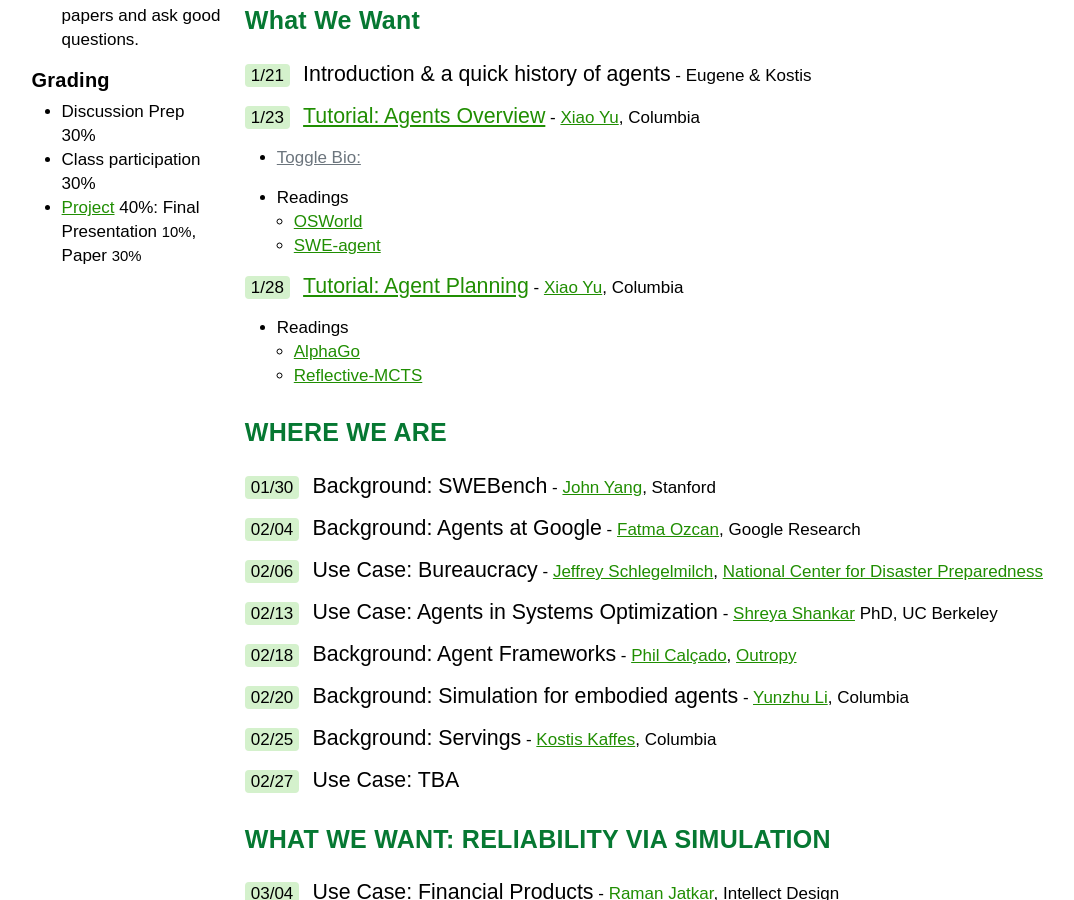
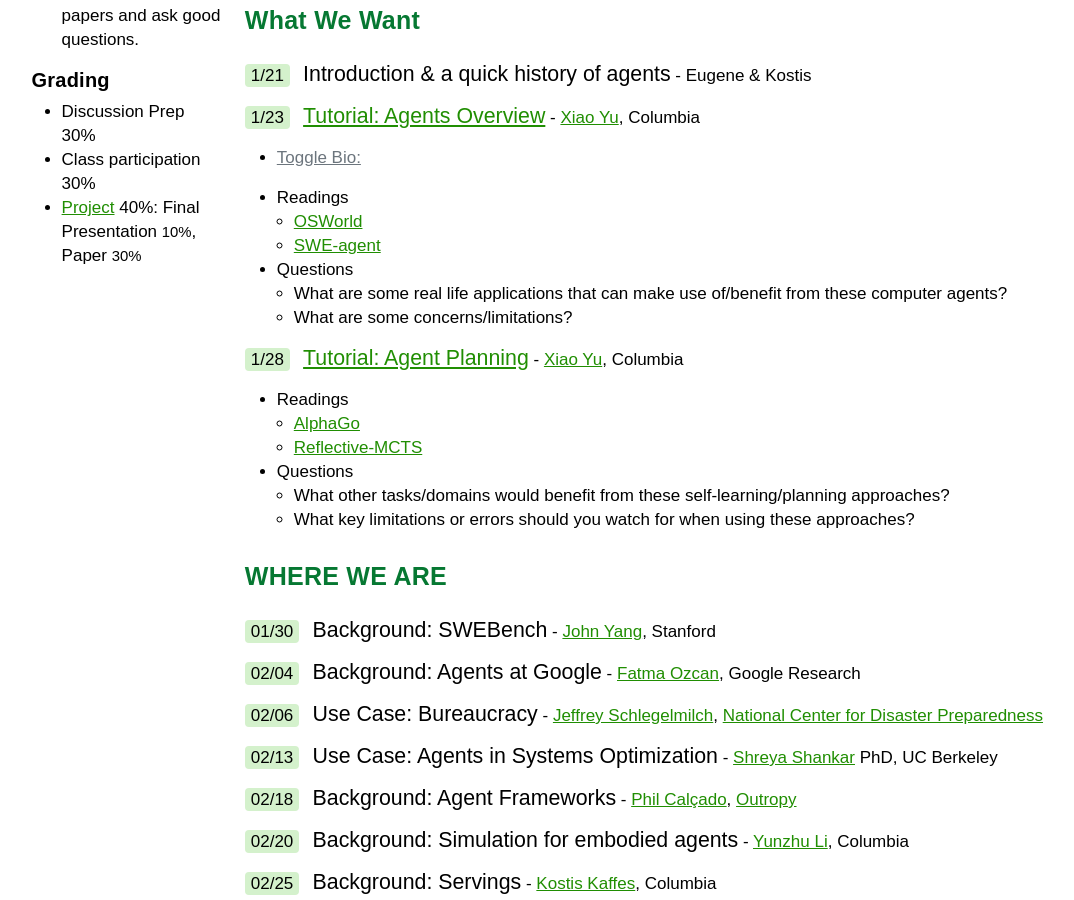
Before and after one commit to w6113/w6113.github.io, a Jekyll site: the page built from index.md, in a window 1280 px wide and 900 px high, scrolled down 955 px. Shown: the whole window, without its empty margins (78-1152 px from the left). Built offline with Jekyll 4.4.1, drawn with Linux system fonts in a browser that asks for light colours.

Commit message:
lazy commit msg

```diff
--- a/index.md
+++ b/index.md
@@ -53,12 +53,20 @@
 * Readings
     * [OSWorld](https://arxiv.org/abs/2404.07972)
     * [SWE-agent](https://arxiv.org/abs/2405.15793)
+* Questions
+    * What are some real life applications that can make use of/benefit from these computer agents?
+    * What are some concerns/limitations?
+
 
 <span class="date">1/28</span>	<span class="topic"><a href="https://drive.google.com/file/d/1TUZf2GV3zPZA8sLKSSpkp2nd5OT8SSpt/view?usp=sharing">Tutorial: Agent Planning</a></span> - [Xiao Yu](https://jasonyux.com/), Columbia
 
 * Readings
     * [AlphaGo](https://www.nature.com/articles/nature24270)
     * [Reflective-MCTS](https://arxiv.org/abs/2410.02052)
+* Questions
+    * What other tasks/domains would benefit from these self-learning/planning approaches?
+    * What key limitations or errors should you watch for when using these approaches?
+
 
 ### WHERE WE ARE
 
```
